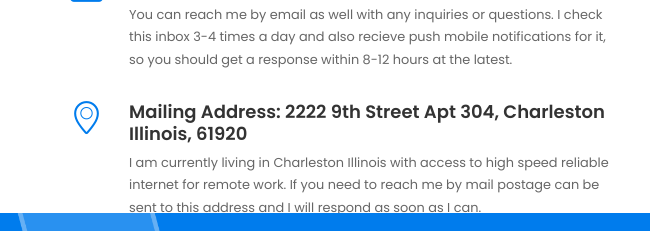
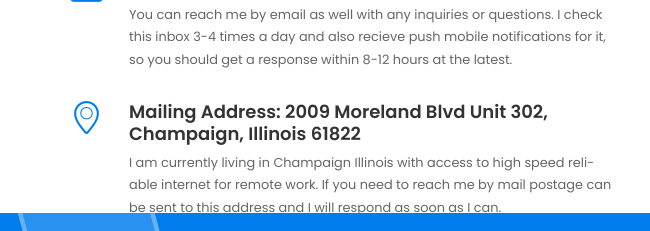
Before and after one commit to Michael-Dobbs/professional-site, a plain HTML site: page contact.html in a window 1280 px wide. Shown: the part 587-818 px from the top of the page, 0-650 px from the left. Drawn offline with Linux system fonts and the light colour scheme; some packages are replaced by stand-ins of ours; grey boxes are pictures that could not be loaded.

Commit message:
Address Update

```diff
--- a/contact.html
+++ b/contact.html
@@ -148,8 +148,8 @@
                           <i class="linecons linecons-location"></i>
                         </div>
                         <div class="ci-text">
-                          <h4>Mailing Address: 2222 9th Street Apt 304, Charleston Illinois, 61920</h4>
-                          <p>I am currently living in Charleston Illinois with access to high speed reliable internet for remote work.
+                          <h4>Mailing Address: 2009 Moreland Blvd Unit 302, Champaign, Illinois 61822</h4>
+                          <p>I am currently living in Champaign Illinois with access to high speed reliable internet for remote work.
                             If you need to reach me by mail postage can be sent to this address and I will respond as soon as I can.
                           </p>
                         </div>
```
Also changed, not shown: resume.html (+1 -1 lines).
